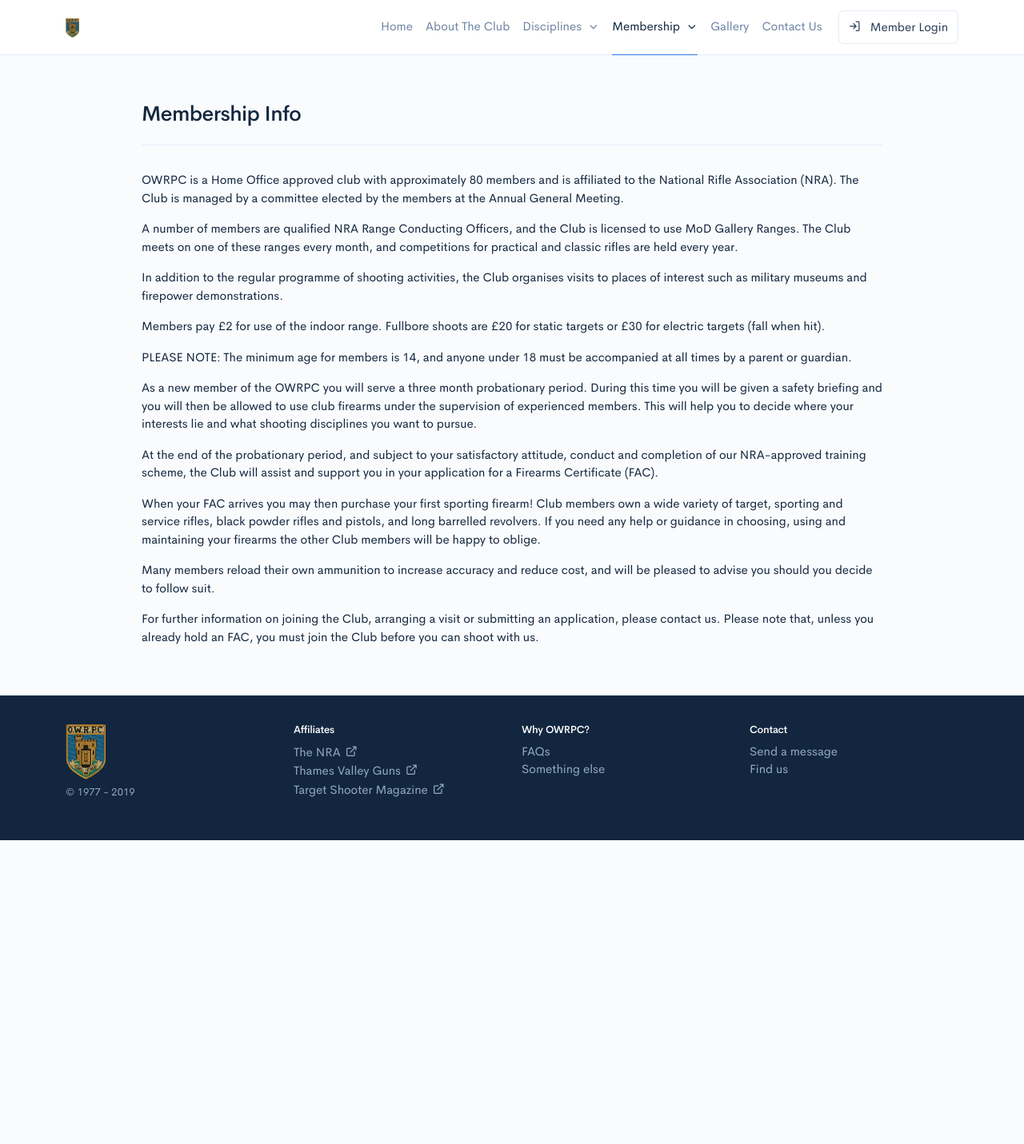
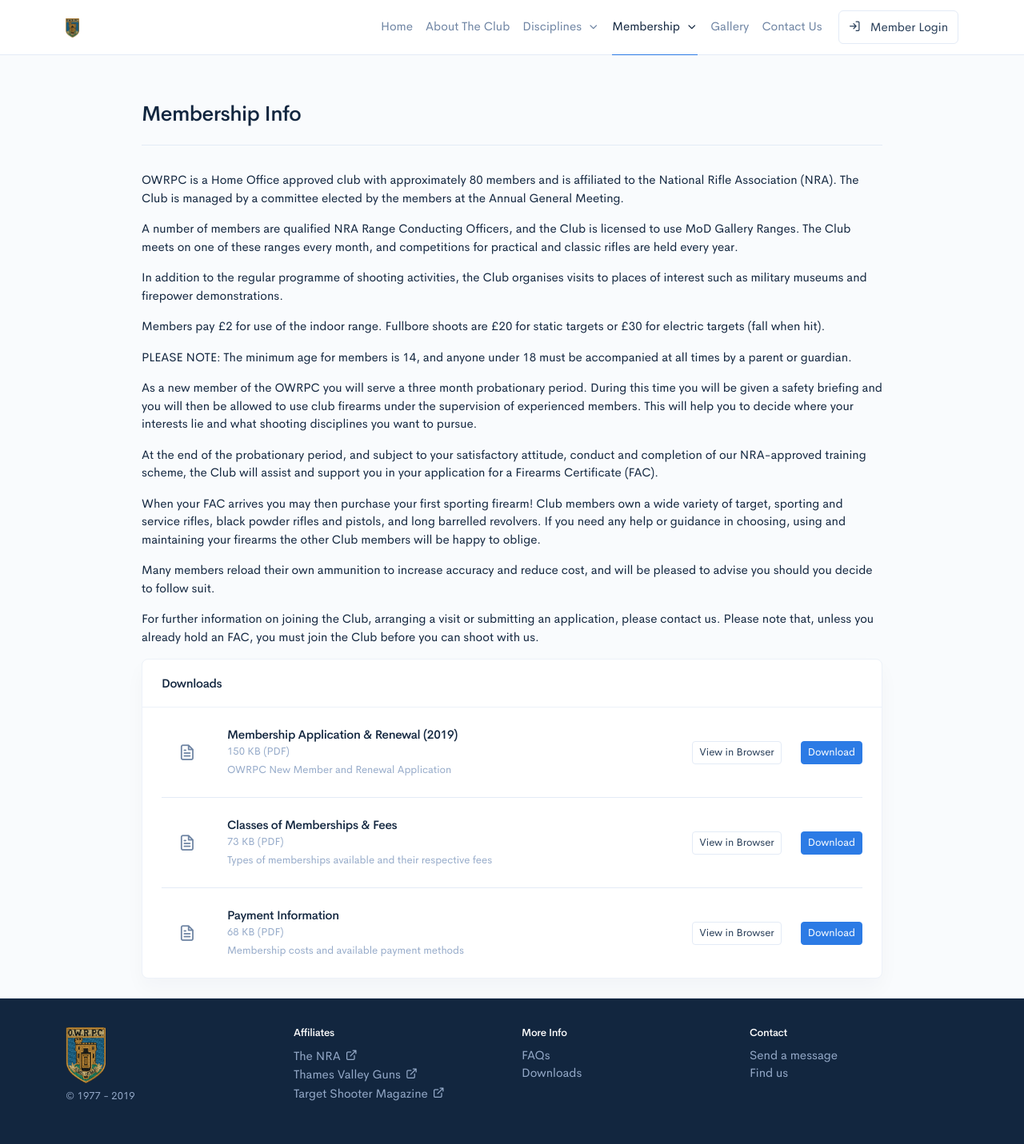
Before and after one commit to djknight90/owrpc-website, a Jekyll site: the page built from membership/membership-info.md, in a window 1280 px wide. Shown: the whole page at 80% size. Built offline with Jekyll 4.4.1, drawn with Linux system fonts in a browser that asks for light colours; nearby versions of some CDN libraries; some web fonts are replaced; before the commit the page ends 1051 px from its top, so only the background shows below that.

Commit message:
- Create FAQs - Create Downloads

```diff
--- a/_config.yml
+++ b/_config.yml
@@ -23,6 +23,9 @@ description: >- # this means to ignore newlines until "baseurl:"
 sass:
   sass_dir: css
 
+collections:
+  - faqs
+
 # Build settings
 markdown: kramdown
 plugins:
--- a/_data/footer-links.yml
+++ b/_data/footer-links.yml
@@ -10,12 +10,12 @@ footer-links:
       - page: Target Shooter Magazine
         url: http://www.targetshooter.co.uk
         target: blank
-  - title: Why OWRPC?
+  - title: More Info
     subfolderitems:
       - page: FAQs
-        url: /piece1.html
-      - page: Something else
-        url: /piece2.html
+        url: /faqs.html
+      - page: Downloads
+        url: /downloads.html
   - title: Contact
     subfolderitems:
       - page: Send a message
--- /dev/null
+++ b/_data/membership_docs.yml
@@ -0,0 +1,16 @@
+files:
+  - title: Membership Application & Renewal (2019)
+    size: 150 KB
+    type: PDF
+    description: OWRPC New Member and Renewal Application
+    path: /assets/docs/OWRPC-New-Member-and-Renewal-Form.pdf
+  - title: Classes of Memberships & Fees
+    size: 73 KB
+    type: PDF
+    description: Types of memberships available and their respective fees
+    path: /assets/docs/OWRPC-Membership-Classes.pdf
+  - title: Payment Information
+    size: 68 KB
+    type: PDF
+    description: Membership costs and available payment methods
+    path: /assets/docs/OWRPC-Membership-Payment-Methods.pdf
--- a/membership/membership-info.md
+++ b/membership/membership-info.md
@@ -24,3 +24,41 @@ When your FAC arrives you may then purchase your first sporting firearm! Club me
 Many members reload their own ammunition to increase accuracy and reduce cost, and will be pleased to advise you should you decide to follow suit.
 
 For further information on joining the Club, arranging a visit or submitting an application, please contact us. Please note that, unless you already hold an FAC, you must join the Club before you can shoot with us.
+
+<div class="card">
+  <div class="card-header">
+    <div class="row align-items-center">
+      <div class="col">
+        <h4 class="card-header-title">Downloads</h4>
+      </div>
+    </div>
+  </div>
+  <div class="card-body">
+    <ul class="list-group list-group-lg list-group-flush list my--4">
+      {% for item in site.data.membership_docs.files %}
+      <li class="list-group-item px-0">
+        <div class="row align-items-center">
+          <div class="col-auto">
+            <div class="avatar avatar-lg">
+              <span class="avatar-title rounded bg-white text-secondary">
+                <span class="fe fe-file-text"></span>
+              </span>
+            </div>
+          </div>
+          <div class="col ml--2">
+            <h4 class="card-title mb-1 name"><a href="{{ item.path }}">{{ item.title }}</a></h4>
+            <p class="card-text small text-muted mb-1">{{ item.size }} ({{ item.type }})</p>
+            <p class="card-text small text-muted">{{ item.description }}</p>
+          </div>
+          <div class="col-auto">
+            <a href="{{ item.path }}" class="btn btn-sm btn-white d-none d-md-inline-block">View in Browser</a>
+          </div>
+          <div class="col-auto">
+            <a href="{{ item.path }}" class="btn btn-sm btn-primary d-none d-md-inline-block" download>Download</a>
+          </div>
+        </div>
+      </li>
+      {% endfor %}
+    </ul>
+  </div>
+</div>
```
Also changed, not shown: _data/downloads.yml (added, +16 -0 lines), _faqs/1.md (added, +4 -0 lines), _faqs/2.md (added, +9 -0 lines), downloads.html (added, +44 -0 lines), faqs.html (added, +25 -0 lines), 3 other files.
